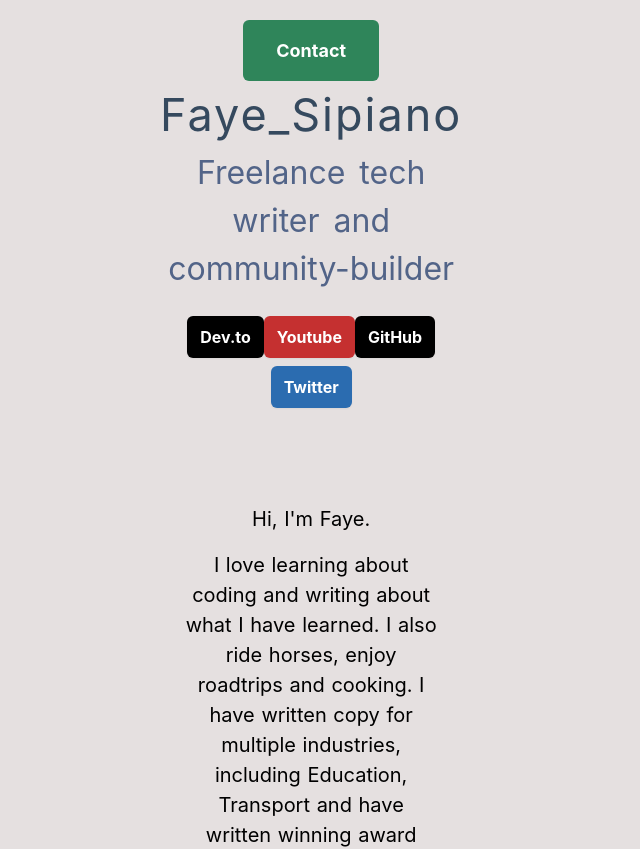
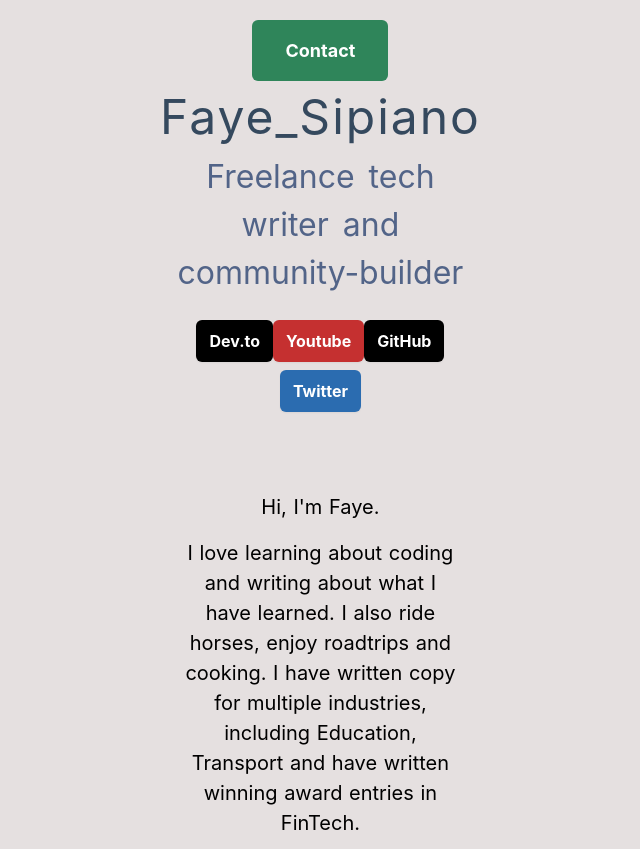
Before and after one commit to FSipiano/faye_portfolio, a Nuxt app: page / in a window 1280 px wide. Shown: the top 849 px of the page, without its empty margins (330-970 px from the left). Built offline with nearby package versions, Linux system fonts and the light colour scheme; a small style sheet from the web is missing.

Commit message:
reduce whitespace

```diff
--- a/pages/index.vue
+++ b/pages/index.vue
@@ -44,7 +44,7 @@ import ContactButton from './components/ContactButton'
               Twitter
           </a>
         </div>
-        <p class="paragraph pt-24 px-36 sm:px-6">
+        <p class="paragraph pt-20 px-36 sm:px-6">
           Hi, I'm Faye.
         </p>
         <p class="paragraph pt-4 sm: px-6 pb-4">I love learning about coding and writing about what I have learned.
@@ -112,7 +112,7 @@ export default {
     "Segoe UI", Roboto, "Helvetica Neue", Arial, sans-serif;
   display: block;
   font-weight: 400px;
-  font-size: 45px;
+  font-size: 48px;
   color: #35495e;
   letter-spacing: 2px;
 }
```
